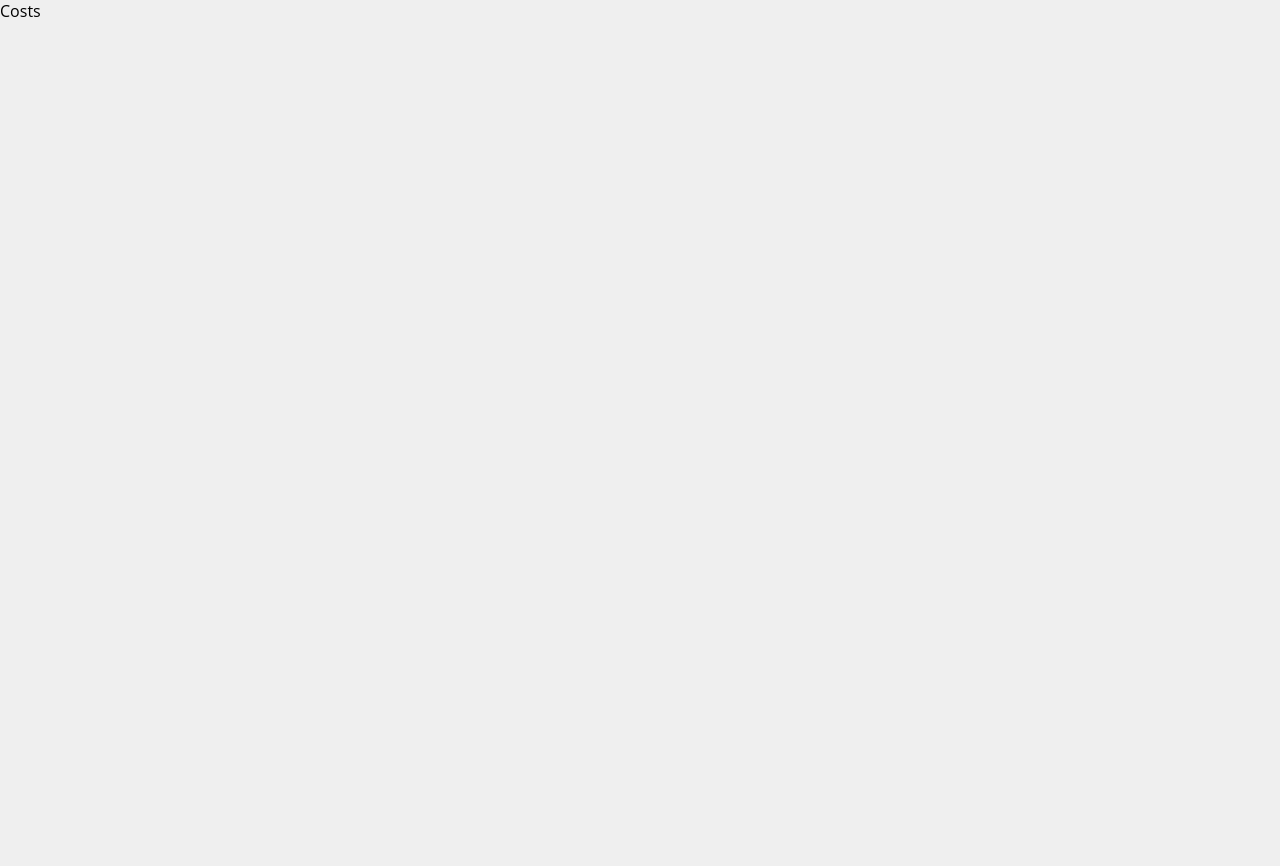
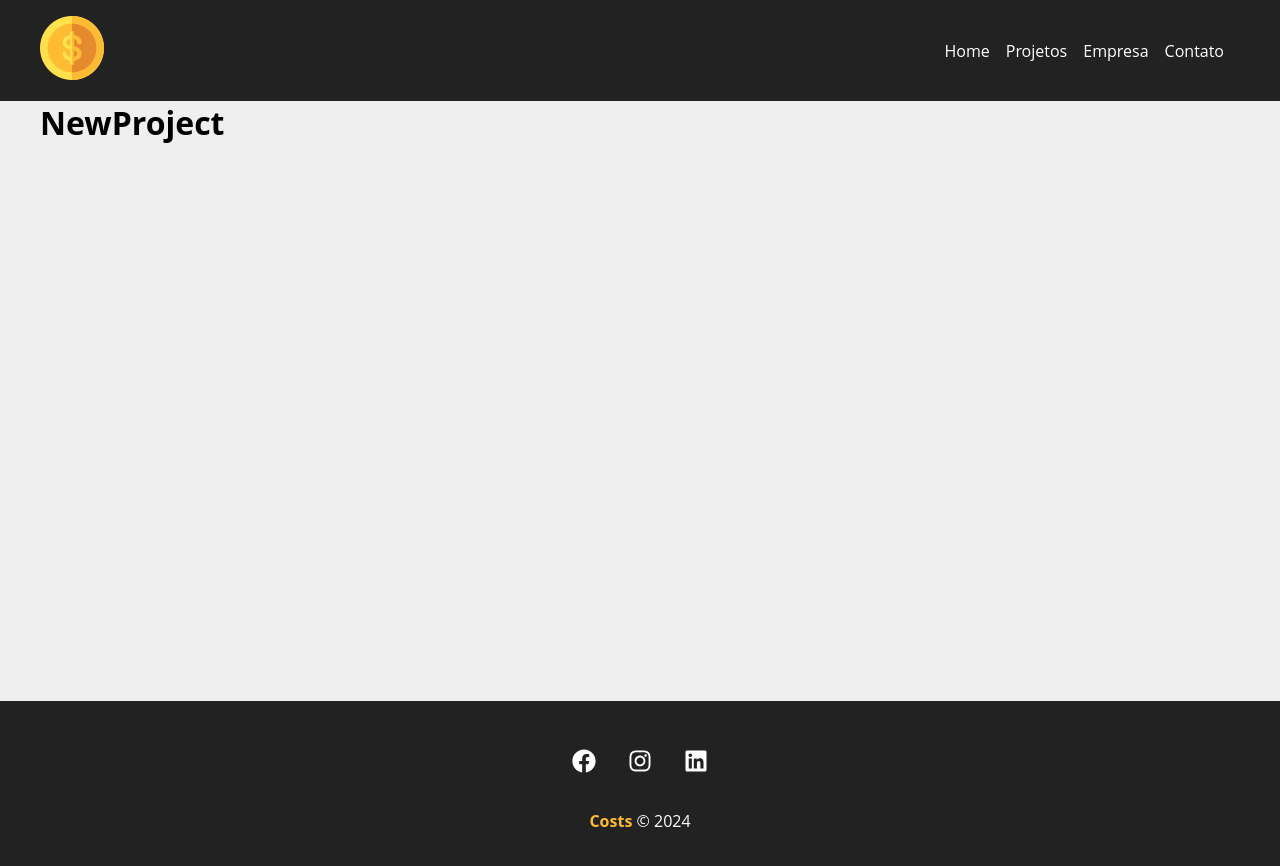
Before and after one commit to Hscaio/CursoReact-Costs, a React (Create React App) app: page /newproject in a window 1280 px wide. Shown: the top 866 px of the page. Before the commit the page ends 800 px from the top, so only its background shows below. Built offline with nearby package versions, Linux system fonts and the light colour scheme; the HTML template or start-up script is replaced by a standard one.

Commit message:
Implementado Navbar e Footer

```diff
--- a/src/App.js
+++ b/src/App.js
@@ -1,8 +1,30 @@
+import  {BrowserRouter as Router, Link, Route, Routes} from 'react-router-dom'
+
+import Home from './components/pages/Home'
+import Company from './components/pages/Company'
+import Contact from './components/pages/Contact'
+import NewProject from './components/pages/NewProject'
+import Projects from './components/pages/Projects'
+
+import Container from './components/layout/Container'
+import Navbar from './components/layout/Navbar'
+import Footer from './components/layout/Footer'
+
 function App() {
   return (
-    <div>
-      Costs
-    </div>
+    <Router>
+      <Navbar />
+      <Container customClass="min-height">
+        <Routes>
+          <Route exact path='/' element={<Home/>} />
+          <Route exact path='/projects' element={<Projects />} />
+          <Route exact path='/company' element={<Company />} />
+          <Route exact path='/contact' element={<Contact />} />
+          <Route exact path='/newproject' element={<NewProject />} />
+        </Routes>
+      </Container>
+      <Footer/>
+    </Router>
   );
 }
 
--- /dev/null
+++ b/src/components/layout/Container.js
@@ -0,0 +1,8 @@
+import styles from './Container.module.css'
+
+function Container(props){
+    return <div className={`${styles.container} ${styles[props.customClass]}`}>
+        {props.children}</div>
+}
+
+export default Container
--- /dev/null
+++ b/src/components/layout/Container.module.css
@@ -0,0 +1,20 @@
+.container{
+    width: 1200px;
+    display: flex;
+    justify-content: space-between;
+    margin: 0 auto;
+    flex-wrap: wrap
+}
+
+.min-height{
+    min-height: 75%;
+}
+
+.start{
+    justify-content: flex-start;
+}
+
+.column{
+    flex-direction: column;
+    justify-content: flex-start;
+}
--- /dev/null
+++ b/src/components/layout/Footer.js
@@ -0,0 +1,17 @@
+import {FaFacebook, FaInstagram, FaLinkedin} from 'react-icons/fa'
+import styles from './Footer.module.css'
+
+function Footer(){
+    return (
+        <footer className={styles.footer}>
+            <ul className={styles.social_list}>
+                <li><FaFacebook/></li>
+                <li><FaInstagram/></li>
+                <li><FaLinkedin/></li>
+            </ul>
+            <p className={styles.copy_right}><span>Costs</span> &copy; 2024</p>
+        </footer>
+    )
+}
+
+export default Footer
--- /dev/null
+++ b/src/components/layout/Footer.module.css
@@ -0,0 +1,34 @@
+.footer {
+    background-color: #222;
+    color: #fff;
+    padding: 3em;
+    text-align: center;
+}
+
+.social_list {
+    display: flex;
+    justify-content: center;
+    list-style-type: none;
+}
+
+.social_list li {
+    margin: 0 1em;
+}
+
+.social_list li:hover{
+    color: #ffbb33;
+}
+
+.social_list svg{
+    font-size: 1.5em;
+    cursor: pointer;
+}
+
+.copy_right {
+    margin-top: 2em;
+}
+
+.copy_right span{
+    font-weight: bold;
+    color: #ffbb33;
+}
--- /dev/null
+++ b/src/components/layout/Navbar.js
@@ -0,0 +1,22 @@
+import {Link} from 'react-router-dom'
+import Container from './../layout/Container'
+import styles from './Navbar.module.css'
+import logo from '../../img/costs_logo.png'
+
+function Navbar(){
+    return (
+        <nav className={styles.navbar}>
+            <Container>
+                <Link to='/'><img src={logo} alt='Costs'></img></Link>
+                <ul className={styles.list}>
+                    <li className={styles.item}><Link to='/'>Home</Link></li>
+                    <li className={styles.item}><Link to='/projects'>Projetos</Link></li>
+                    <li className={styles.item}><Link to='/company'>Empresa</Link></li>
+                    <li className={styles.item}><Link to='/contact'>Contato</Link></li>
+                </ul>
+            </Container>
+        </nav>
+    )
+}
+
+export default Navbar
--- /dev/null
+++ b/src/components/layout/Navbar.module.css
@@ -0,0 +1,25 @@
+.navbar{
+    display: flex;
+    justify-content: space-between;
+    background-color: #222;
+    padding: 1em;
+}
+
+.list{
+    display: flex;
+    list-style: none;
+    align-items: center;
+}
+
+.item{
+    margin-right: 1em;
+}
+
+.item a{
+    color: #fff;
+    text-decoration: none;
+}
+
+.item a:hover{
+    color: #ffbb33;
+}
--- /dev/null
+++ b/src/components/pages/Company.js
@@ -0,0 +1,5 @@
+function Company(){
+    return <h1>Company</h1>
+}
+
+export default Company
--- /dev/null
+++ b/src/components/pages/Contact.js
@@ -0,0 +1,5 @@
+function Contact(){
+    return <h1>Contact</h1>
+}
+
+export default Contact
--- /dev/null
+++ b/src/components/pages/Home.js
@@ -0,0 +1,5 @@
+function Home(){
+    return <h1>Home</h1>
+}
+
+export default Home
--- /dev/null
+++ b/src/components/pages/NewProject.js
@@ -0,0 +1,5 @@
+function NewProject(){
+    return <h1>NewProject</h1>
+}
+
+export default NewProject
--- /dev/null
+++ b/src/components/pages/Projects.js
@@ -0,0 +1,5 @@
+function Projects(){
+    return <h1>Projects</h1>
+}
+
+export default Projects
```
